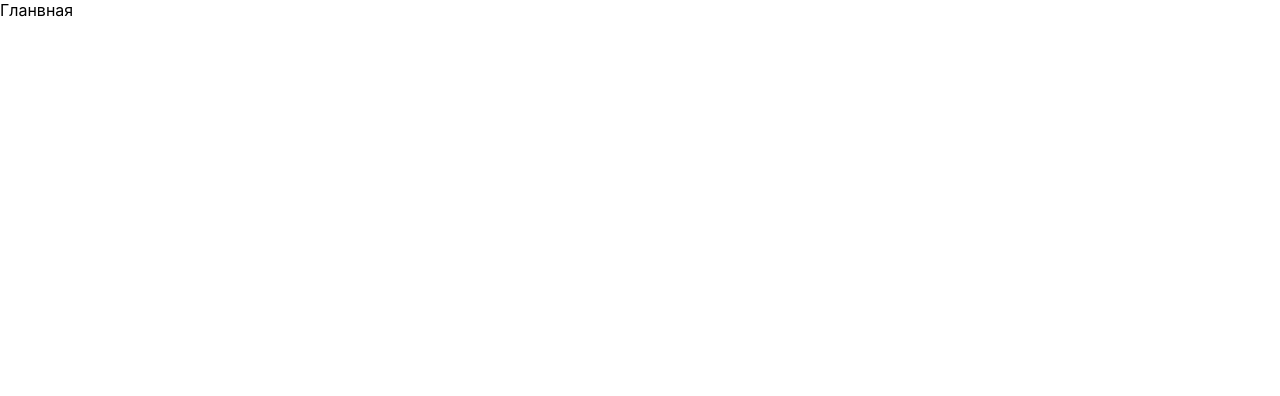
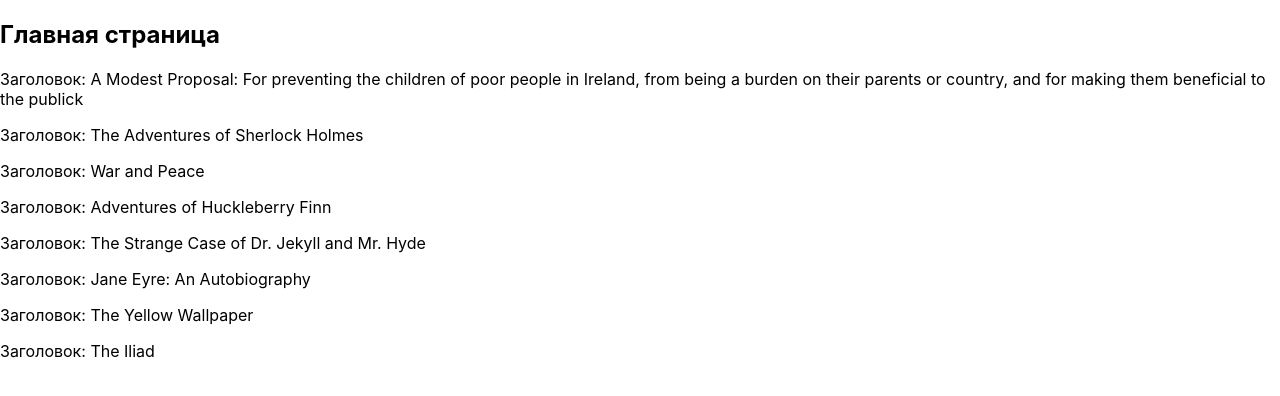
Before and after one commit to Alex-Volo/sarawan-test, a React (Create React App) app: page / in a window 1280 px wide. Shown: the top 396 px of the page. Built offline with nearby package versions, Linux system fonts and the light colour scheme.

Commit message:
pause: working with pages

```diff
--- a/src/App.tsx
+++ b/src/App.tsx
@@ -1,8 +1,7 @@
 import React from "react";
 import { AppRoutes } from "./routes";
-// import { fakeStore } from "./store/fakeStore";
 
-const App: React.FC = () => {
+const App = () => {
   return <AppRoutes />;
 };
 
--- a/src/pages/BookCard.tsx
+++ b/src/pages/BookCard.tsx
@@ -1,3 +1,8 @@
-export const BookCard: React.FC = () => {
-  return <div>Карточка книги</div>;
+import { Book } from "../types";
+export const BookCard: React.FC<{book?: Book}> = ({ book }) => {
+  return <div>
+    <h2>{book?.title}</h2>
+    <p>Author: {book?.authors[0].name}</p>
+    <p>Subjects: {book?.subjects.join(' ')}</p>
+  </div>;
 };
--- a/src/pages/Main.tsx
+++ b/src/pages/Main.tsx
@@ -1,3 +1,17 @@
+import { books } from "../store/fakeStore";
+
+const cardsElements = books.map((book) => {
+  return (
+    <div key={book.id}>
+      <p>Заголовок: {book.title}</p>
+    </div>
+  );
+});
 export const Main: React.FC = () => {
-    return <div>Гланвная</div>
-}
+  return (
+    <>
+      <h2>Главная страница</h2>
+      {cardsElements}
+    </>
+  );
+};
--- a/src/pages/NotFound.tsx
+++ b/src/pages/NotFound.tsx
@@ -1,3 +1,3 @@
-export const NotFound: React.FC = () => {
+export const NotFound: React.FC  = () => {
   return <div>Нет такой страницы </div>;
 };
--- /dev/null
+++ b/src/types/index.ts
@@ -0,0 +1,23 @@
+export type Book = {
+  id: number;
+  title: string;
+  authors: {
+    name: string;
+    birth_year: number;
+    death_year: number;
+  }[];
+  translators: {
+    name: string;
+    birth_year: number;
+    death_year: number;
+  }[];
+  subjects: string[];
+  bookshelves: string[];
+  languages: string[];
+  copyright: boolean;
+  media_type: string;
+  formats: {};
+  download_count: number;
+};
+
+export type Books = Book[];
```
